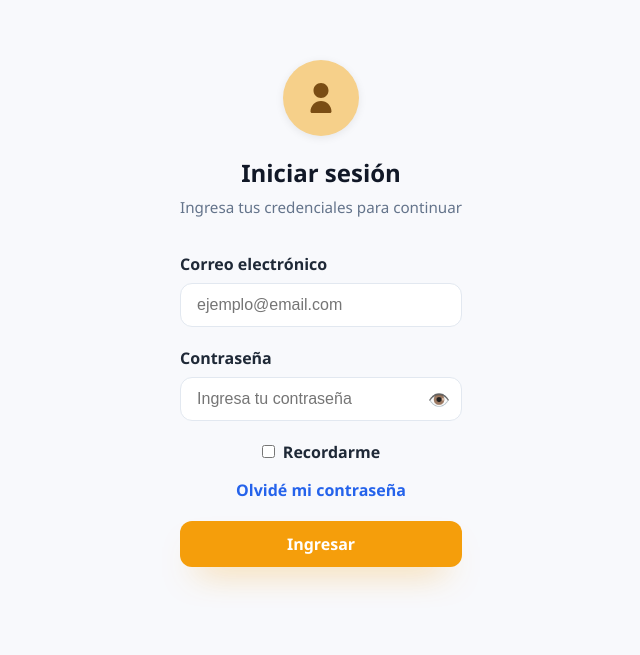
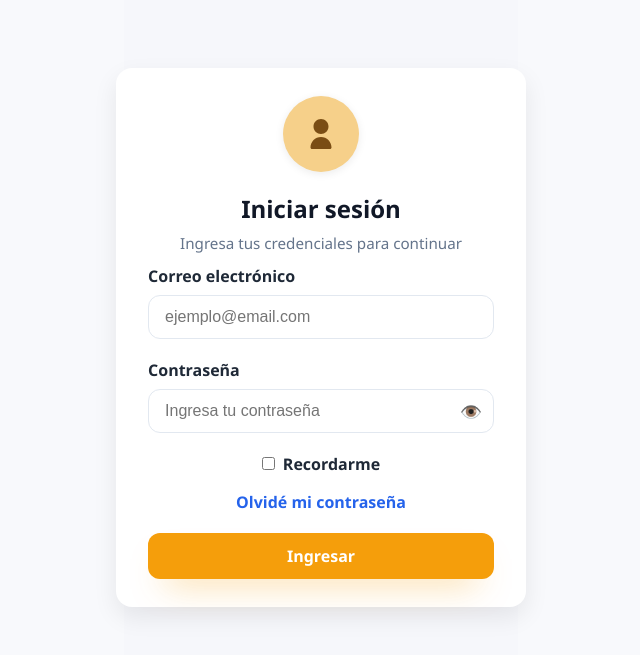
Before and after one commit to LaraBellocq/BakerSoft, a React (Vite) app in the folder Frontend/: page /login in a window 1280 px wide. Shown: the part 127-782 px from the top of the page, without its empty margins (343-983 px from the left). Built offline with nearby package versions, Linux system fonts and the light colour scheme.

Commit message:
HU-02-Contenedor alineado con HU1

```diff
--- a/Frontend/src/App.css
+++ b/Frontend/src/App.css
@@ -409,3 +409,22 @@ button.secondary:hover:not(:disabled) {
     padding: 2rem 1.5rem;
   }
 }
+
+/* PAGE LAYOUT */
+.form {
+  display: grid;
+  place-items: center;
+  min-height: 100vh;
+  padding: 24px;
+  background: #f6f7fb;
+}
+
+/* CARD WRAPPER */
+.form-card {
+  width: 100%;
+  max-width: 520px;
+  background: #ffffff;
+  border-radius: 16px;
+  box-shadow: 0 10px 24px rgba(0, 0, 0, 0.08);
+  padding: 28px 32px;
+}
--- a/Frontend/src/features/auth/Login.jsx
+++ b/Frontend/src/features/auth/Login.jsx
@@ -68,6 +68,7 @@ export default function Login() {
 
   return (
     <section className="form" aria-labelledby="login-title">
+      <div className="form-card">
         <div className="form-header">
           <div className="form-icon" aria-hidden="true">
             <svg width="36" height="36" viewBox="0 0 24 24" fill="none" xmlns="http://www.w3.org/2000/svg" aria-hidden="true">
@@ -132,6 +133,7 @@ export default function Login() {
             </button>
           </div>
         </form>
+      </div>
     </section>
   );
 }
```
Lines whose indentation alone changed are shown as unchanged.
